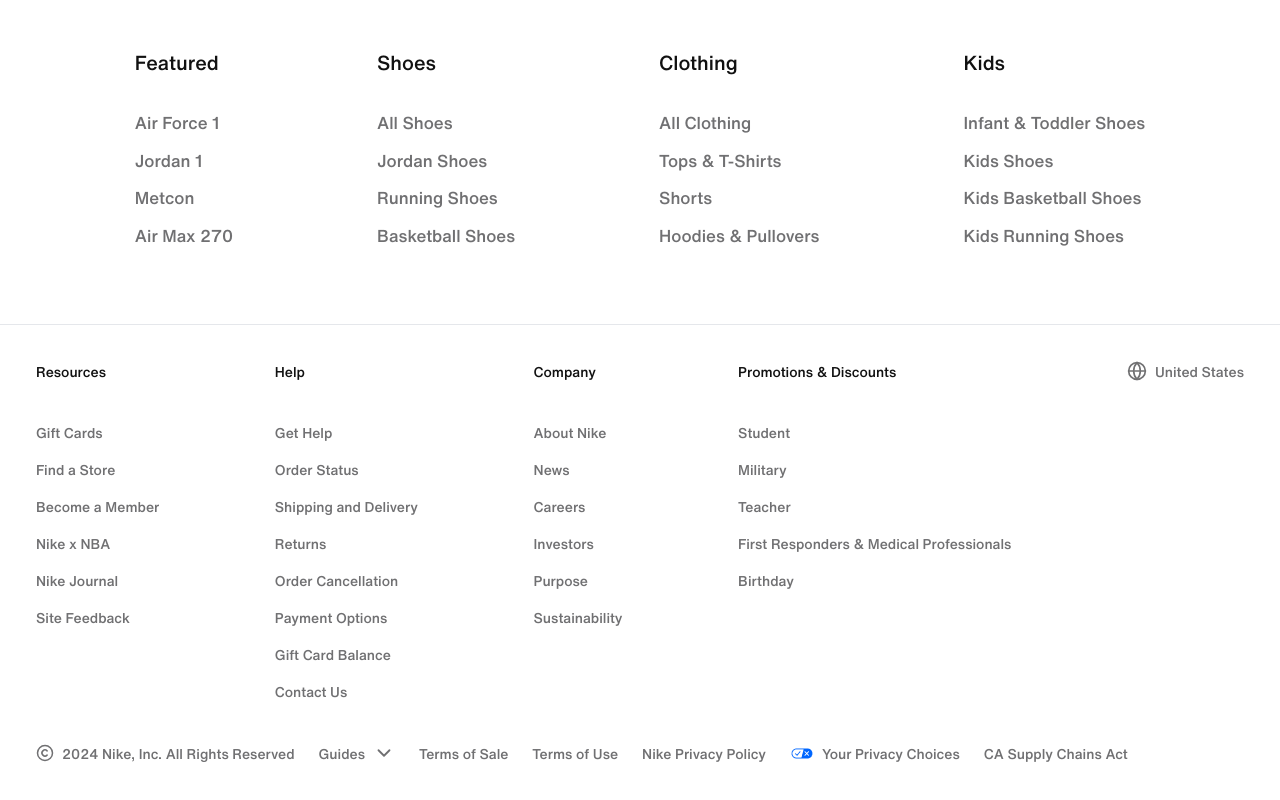
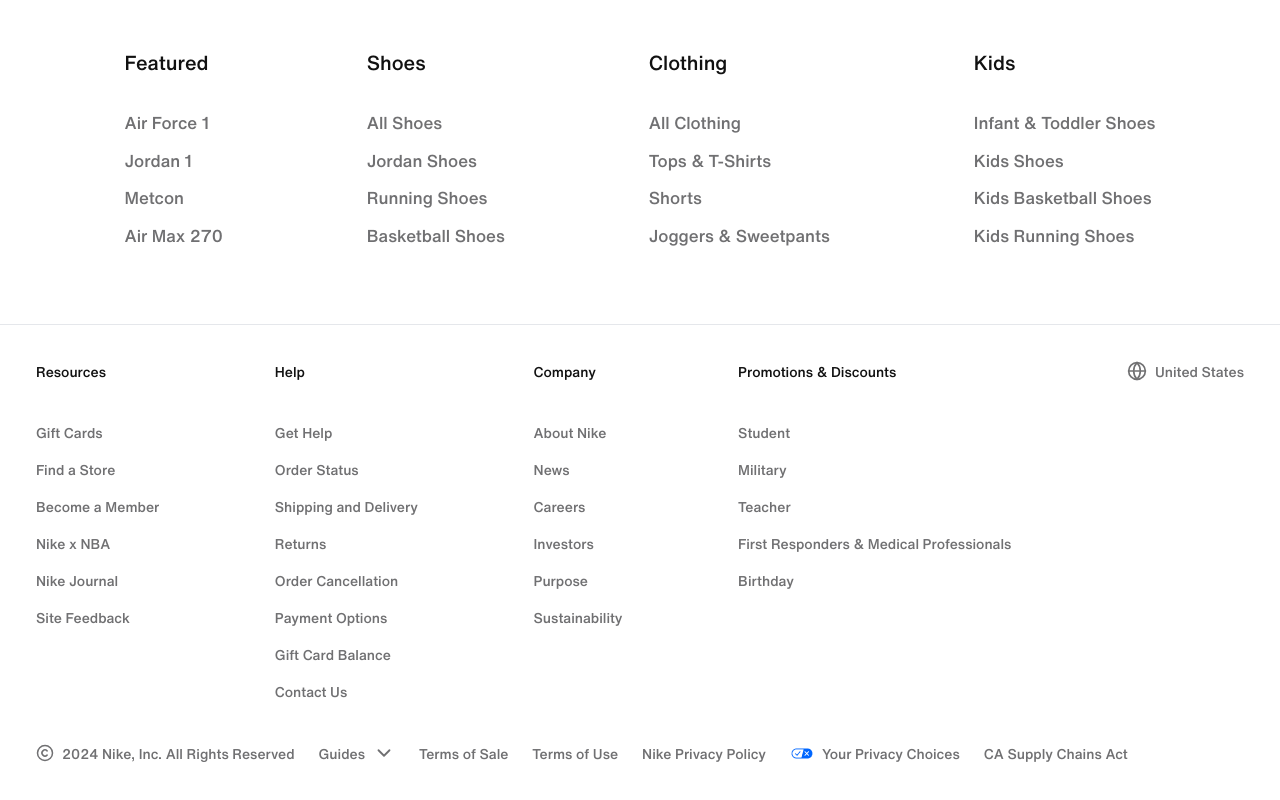
Before and after one commit to devwithzain/nike-website-clone, a Next.js app: page / in a window 1280 px wide. Shown: the part 3600-4400 px from the top of the page. Built offline with nearby package versions, Linux system fonts and the light colour scheme.

Commit message:
modified

```diff
--- a/constants/index.ts
+++ b/constants/index.ts
@@ -150,12 +150,12 @@
          },
          {
             id: 4,
-            title: "Hoodies & Pullovers",
+            title: "Joggers & Sweetpants",
             href: "https://investors.nike.com/Home/default.aspx"
          },
          {
             id: 5,
-            title: "Joggers & Sweetpants",
+            title: "Hoodies & Pullovers",
             href: "https://about.nike.com/en/impact"
          },
          {
```
